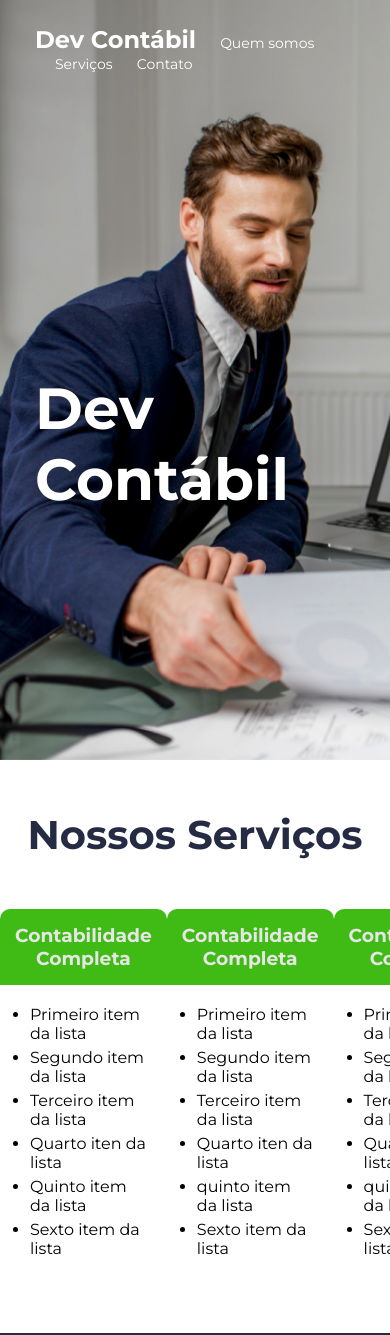
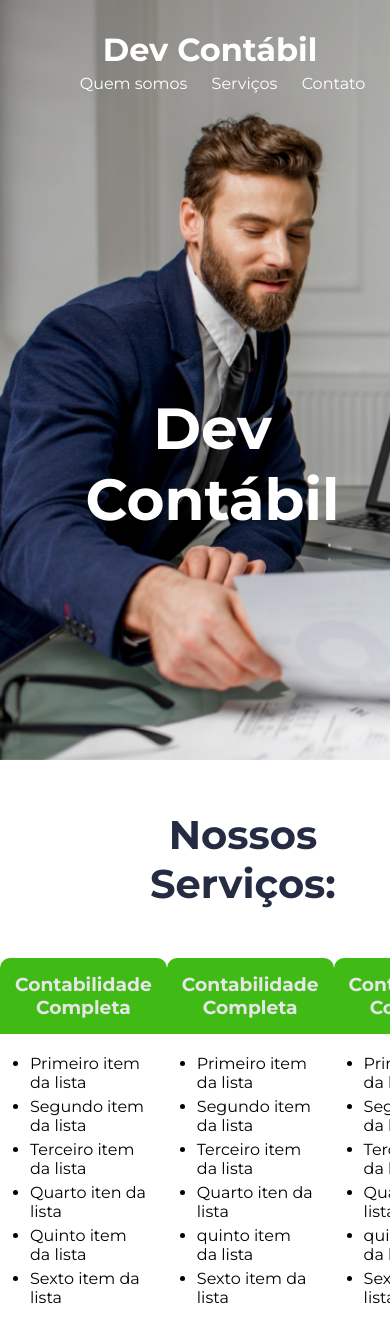
Before and after one commit to suzana-s/site-contabilidade, a plain HTML site: page index.html in a window 390 px wide. Shown: the top 1335 px of the page. Drawn offline with Linux system fonts and the light colour scheme.

Commit message:
mobilefirst

```diff
--- a/index.html
+++ b/index.html
@@ -49,7 +49,9 @@
         </form>
     </div>
 
-    <h2 id="titulo-meio">Nossos Serviços</h2>
+    <div class="container-caixa-central">
+
+        <h2 id="titulo-meio">Nossos Serviços:</h2>
         <div class="caixa-central">
             <Div class="card">
                 <h3 class="titulo-card">Contabilidade Completa</h3>
@@ -87,6 +89,7 @@
                 </ul>
             </Div>
         </div>
+</div>
 
 
     <div class="caixa-inferior">
--- a/styles.css
+++ b/styles.css
@@ -41,6 +41,10 @@ height:90vh;
  margin-left: 20px;
  cursor: pointer;
  text-decoration: none;
+}
+
+.link-cabecalho:hover {
+    color: #252b42;
 }
 
 
@@ -172,3 +176,50 @@ margin-left: 10px;
     text-align: center;
     padding: 20px 50px 50px 50px;
 }
+
+
+@media only screen and (max-width: 600px){
+    .caixa-superior {
+        text-align: center;
+        background-image: url("./dev.png") ;
+        background-size: cover;
+
+        }
+
+    h1 {
+            color: #ffffff;
+
+        }
+
+    .titulo-cabecalho {
+        display: block;
+        margin: 5px ;
+        font-size: 2em;
+        margin-right: 10px;
+    }
+
+    .link-cabecalho {
+        font-size: 1em;
+    }
+
+    .caixa-central {
+        max-width: 100%;
+        width: 650px;
+
+    }
+
+    .container-caixa-central h2 {
+        display: flex;
+        margin: 150px;
+
+    }
+
+
+    .paragrafo-inferior {
+        font-size: 1em;
+    }
+
+    form {
+        width: 300px;
+    }
+}
```
Lines whose indentation alone changed are shown as unchanged.
